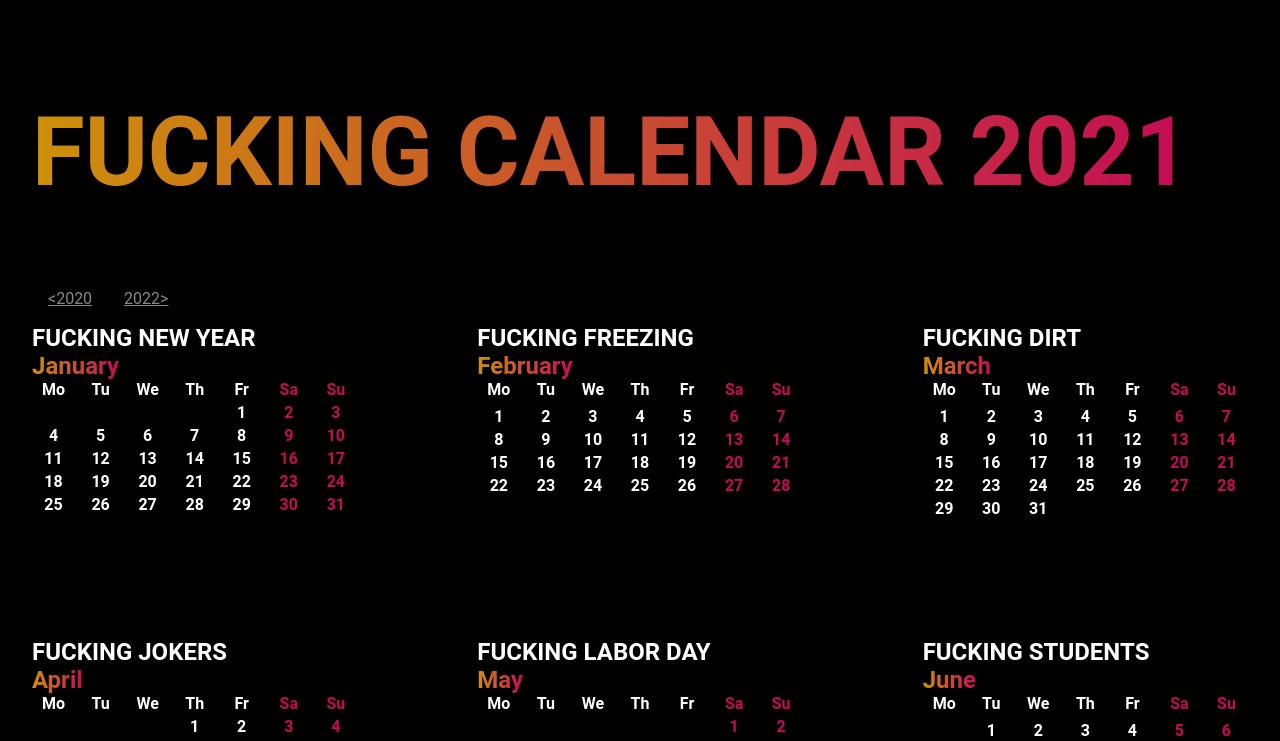
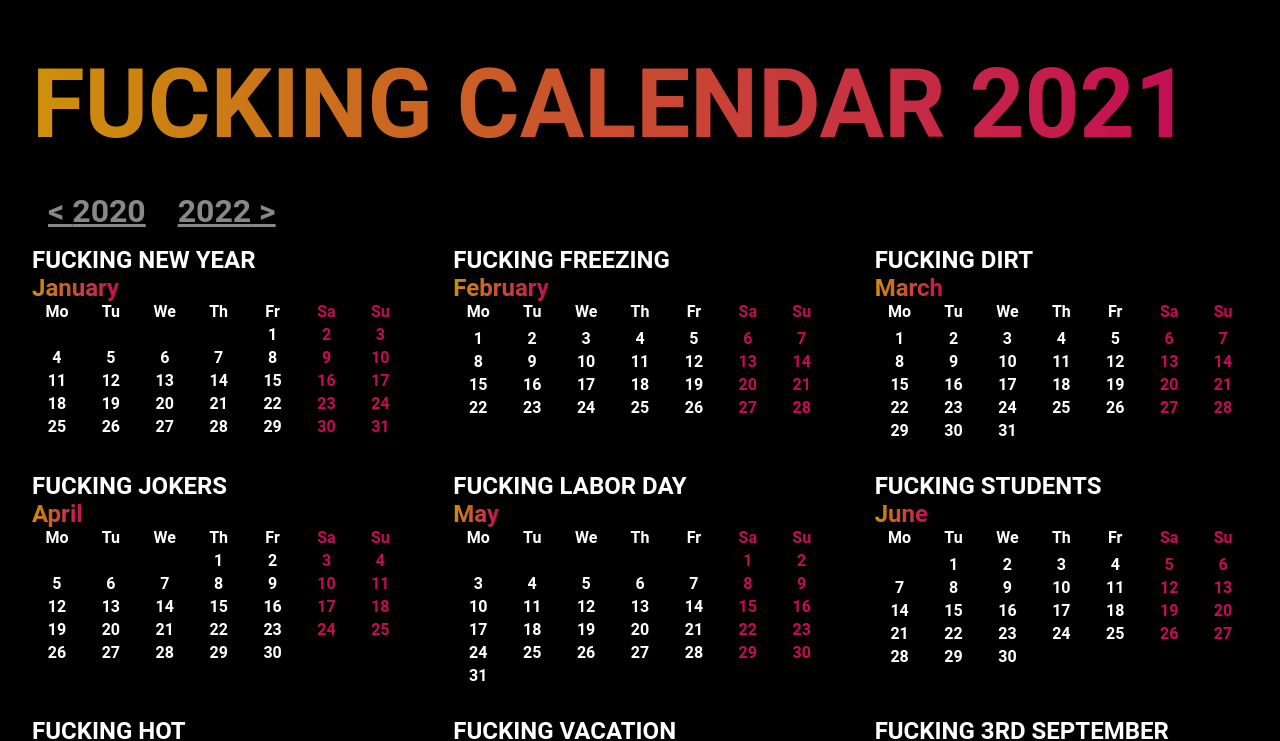
Before and after one commit to Rubyroidas/calendar, a React app: page / in a window 1280 px wide. Shown: the top 741 px of the page. Built offline with nearby package versions, Linux system fonts and the light colour scheme.

Commit message:
a bit better looking styles

```diff
--- a/src/App.scss
+++ b/src/App.scss
@@ -19,6 +19,8 @@ body {
 h1 {
   font-size: 6rem;
   text-transform: uppercase;
+  padding: 1vmin 0;
+  margin: 1vmin 0;
 }
 
 #root {
@@ -37,17 +39,21 @@ h1 {
   -webkit-text-fill-color: transparent;
 }
 
-a {
-  color: #888;
-  text-decoration: underline;
-  display: inline-block;
-  padding: 2vmin;
+.year-links {
+  & > a {
+    color: #888;
+    text-decoration: underline;
+    display: inline-block;
+    padding: 2vmin;
+    font-size: 2rem;
+    font-weight: bold;
+  }
 }
 
 .months {
   display: grid;
   grid-template-columns: 1fr 1fr 1fr;
-  grid-gap: 15vmin;
+  grid-gap: 4vmin 6vmin;
 
   .month {
     display: flex;
--- a/src/Calendar.jsx
+++ b/src/Calendar.jsx
@@ -77,9 +77,9 @@ export const Calendar = () => {
     return (
         <div>
             <h1 className="gradient">{pageTitle} {year}</h1>
-            <div>
-                <Link to={`/${year - 1}`}>&lt;{year - 1}</Link>
-                <Link to={`/${year + 1}`}>{year + 1}&gt;</Link>
+            <div className="year-links">
+                <Link to={`/${year - 1}`}>&lt; {year - 1}</Link>
+                <Link to={`/${year + 1}`}>{year + 1} &gt;</Link>
             </div>
             <div className="months">
                 {months.map(month => (
```
